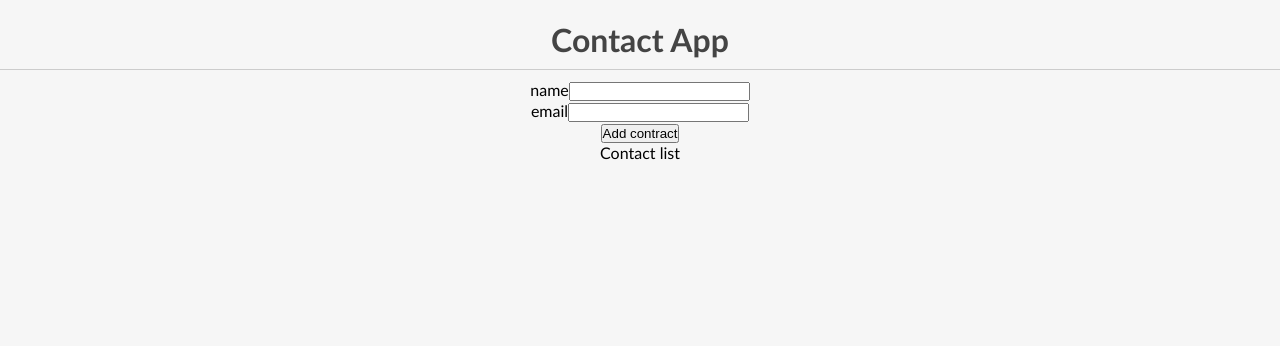
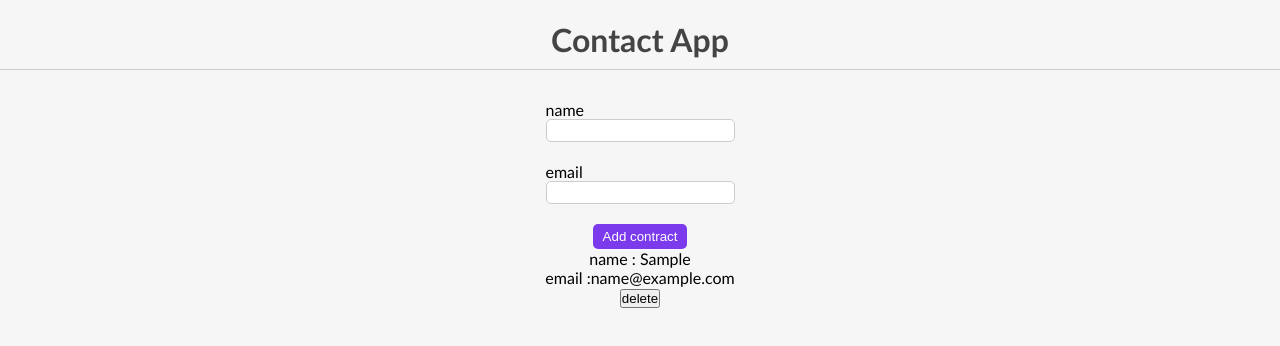
Before and after one commit to amirho3einb/contact-list, a React (Create React App) app: page / in a window 1280 px wide. Both pictures are taken after typing "Sample", "name@example.com" into the empty fields and a click on the button "Add contract". Shown: the top 346 px of the page. Built offline with nearby package versions, Linux system fonts and the light colour scheme.

Commit message:
add contact list component

```diff
--- a/src/App.js
+++ b/src/App.js
@@ -1,20 +1,25 @@
 import { useState } from 'react';
 import './App.css';
 import AddContact from './components/AddContact/AddContact';
+import ContactList from './components/ContactList/ContactList';
 
 function App() {
 
   const [contacts, setContacts] = useState([]);
 
   const addContactHandler = (contact) => {
-    setContacts([...contacts, { id: Math.random() * 100, ...contact }]);
+    setContacts([...contacts, { id: Math.ceil(Math.random() * 100), ...contact }]);
+  }
+  const deleteContractHandler = (id) => {
+    const filteredContacts = contacts.filter((contact) => contact.id !== id);
+    setContacts(filteredContacts);
   }
 
   return (
     <main className="App">
       <h1>Contact App</h1>
       <AddContact addContactHandler={addContactHandler} />
-      <section>Contact list</section>
+      <ContactList contacts={contacts} onDelete={deleteContractHandler}/>
     </main>
   );
 }
--- a/src/components/AddContact/AddContact.js
+++ b/src/components/AddContact/AddContact.js
@@ -1,4 +1,5 @@
 import { useState } from "react";
+import './addContact.css';
 
 const AddContact = ({addContactHandler}) => {
     const [contact, setContact] = useState({ name: "", email: ""});
@@ -6,6 +7,10 @@ const AddContact = ({addContactHandler}) => {
         setContact({...contact, [e.target.name] : e.target.value})
     }
     const submitForm = (e) => {
+        if( !contact.name || !contact.email){
+            alert("all fields are mandatory !");
+            return;
+        }
         e.preventDefault();
         addContactHandler(contact);
         setContact({ name: "", email: ""})
--- a/src/components/AddContact/addContact.css
+++ b/src/components/AddContact/addContact.css
@@ -0,0 +1,33 @@
+form {
+  display: flex;
+  flex-direction: column;
+  align-items: center;
+}
+
+.formControl {
+  display: flex;
+  flex-direction: column;
+  align-items: flex-start;
+  margin-top: 20px;
+}
+
+.formControl input {
+  outline: none;
+  border-radius: 5px;
+  border: 1px solid #ccc;
+  padding: 3px 5px;
+}
+
+.formControl input:focus {
+  border: 2px solid #7c3aed;
+}
+form button {
+  cursor: pointer;
+  border: none;
+  outline: none;
+  margin-top: 20px;
+  padding: 5px 10px;
+  color: #fff;
+  background-color: #7c3aed;
+  border-radius: 5px;
+}
--- /dev/null
+++ b/src/components/ContactList/ContactList.js
@@ -0,0 +1,17 @@
+const ContactList = ({ contacts, onDelete }) => {
+    return (
+        <>
+            {contacts.map((contact) => {
+                const { name, email, id} = contact;
+                return(
+                    <div key={id}>
+                        <div>name : {name}</div>
+                        <div>email :{email}</div>
+                        <button onClick={() => onDelete(id)}>delete</button>
+                    </div>
+                )
+            })}
+        </>
+    );
+}
+export default ContactList;
```
